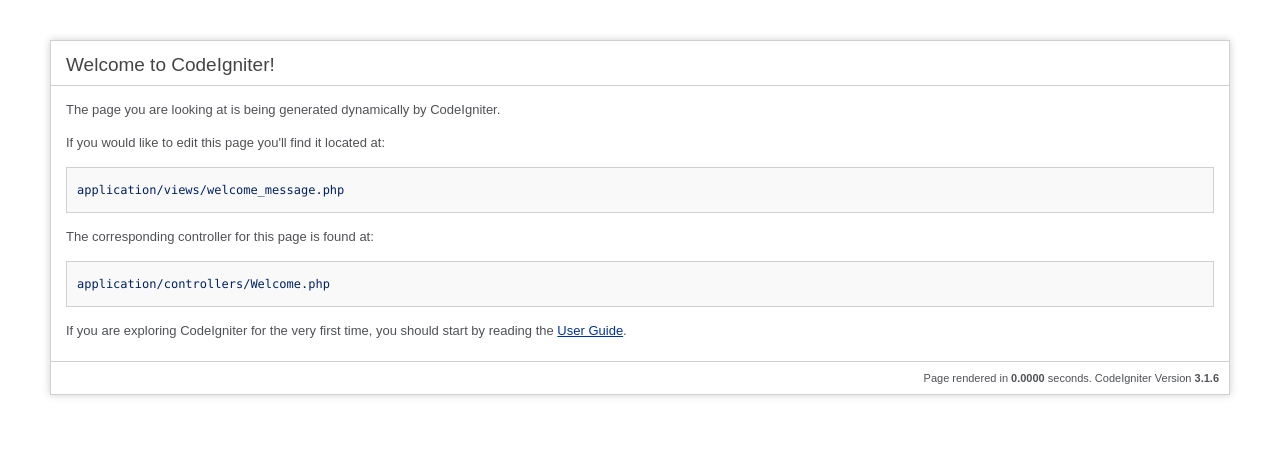
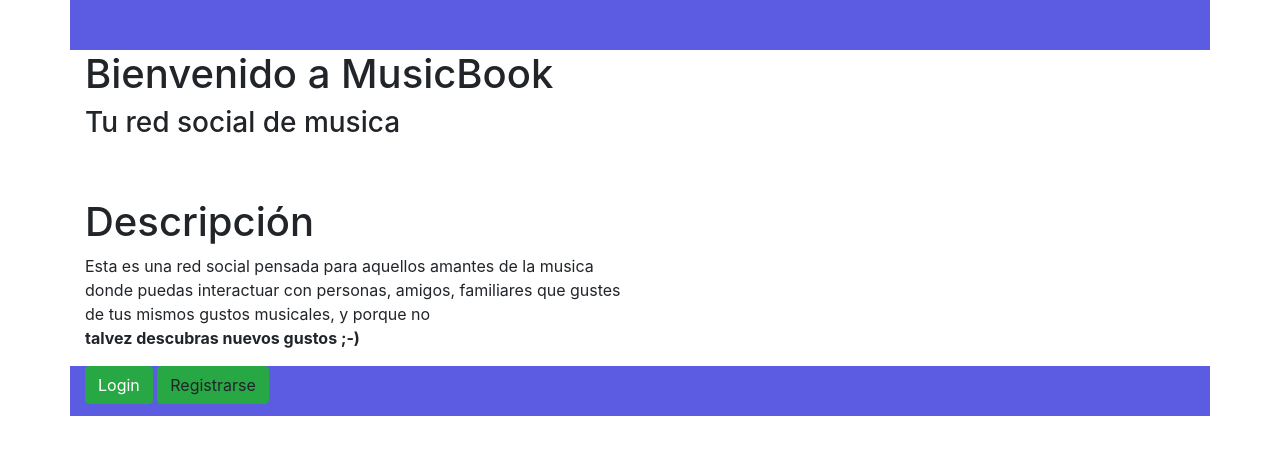
Before and after one commit to Merci13/hackatonPAWeb, a CodeIgniter app: page /database/ in a window 1280 px wide. Shown: the top 455 px of the page. Run offline with CodeIgniter, Linux system fonts and the light colour scheme.

Commit message:
vista del login 1
se agrego la redireccion a la pagina de login

```diff
--- a/musicbook/application/config/autoload.php
+++ b/musicbook/application/config/autoload.php
@@ -89,7 +89,7 @@
 |
 |	$autoload['helper'] = array('url', 'file');
 */
-$autoload['helper'] = array();
+$autoload['helper'] = array('url');
 
 /*
 | -------------------------------------------------------------------
--- a/musicbook/application/config/database.php
+++ b/musicbook/application/config/database.php
@@ -76,9 +76,9 @@
 $db['default'] = array(
 	'dsn'	=> '',
 	'hostname' => 'localhost',
-	'username' => '',
+	'username' => 'root',
 	'password' => '',
-	'database' => '',
+	'database' => 'musickbook',
 	'dbdriver' => 'mysqli',
 	'dbprefix' => '',
 	'pconnect' => FALSE,
--- a/musicbook/application/controllers/Welcome.php
+++ b/musicbook/application/controllers/Welcome.php
@@ -20,6 +20,7 @@
 	 */
 	public function index()
 	{
+
 		$this->load->view('welcome_message');
 	}
 }
--- a/musicbook/application/views/welcome_message.php
+++ b/musicbook/application/views/welcome_message.php
@@ -2,88 +2,49 @@
 defined('BASEPATH') OR exit('No direct script access allowed');
 ?><!DOCTYPE html>
 <html lang="en">
-<head>
-	<meta charset="utf-8">
-	<title>Welcome to CodeIgniter</title>
+	<head>
+		<meta charset="utf-8">
+		<title>Welcome to CodeIgniter</title>
+		<link rel="stylesheet" href="https://maxcdn.bootstrapcdn.com/bootstrap/4.0.0-beta.2/css/bootstrap.min.css" integrity="sha384-PsH8R72JQ3SOdhVi3uxftmaW6Vc51MKb0q5P2rRUpPvrszuE4W1povHYgTpBfshb" crossorigin="anonymous">
+		<script src="https://maxcdn.bootstrapcdn.com/bootstrap/4.0.0-beta.2/js/bootstrap.min.js" integrity="sha384-alpBpkh1PFOepccYVYDB4do5UnbKysX5WZXm3XxPqe5iKTfUKjNkCk9SaVuEZflJ" crossorigin="anonymous"></script>
+	</head>
+	<body>
 
-	<style type="text/css">
+		<div class="container">
+			<div class="row">
+				<div class="col-sm-12 col-md-12 col-lg-12"   style="background-color: #5c5ce2;width: 100%;height: 50px;"">
 
-	::selection { background-color: #E13300; color: white; }
-	::-moz-selection { background-color: #E13300; color: white; }
+				</div>
+			</div>
+		</div>
+		<div class="container">
+			<div class="row">
+				<div class="col-sm-12 col-md-6 col-lg-6" style="padding-bottom:50px">
+					<h1>Bienvenido a MusicBook</h1>
+					<h3>Tu red social de musica</h3>
+				</div>
+			</div>
+		</div>
 
-	body {
-		background-color: #fff;
-		margin: 40px;
-		font: 13px/20px normal Helvetica, Arial, sans-serif;
-		color: #4F5155;
-	}
+		<div class="container">
+			<div class="row">
+				<div class="col-sm-12 col-md-6 col-lg-6">
+					<h1>Descripción</h1>
+					<p>Esta es una red social pensada para aquellos amantes de la musica <br> donde puedas interactuar con personas, amigos, familiares que gustes de tus mismos gustos musicales, y porque no <br> <strong>talvez descubras nuevos gustos ;-) </strong> </p>
+				</div>
+			</div>
+		</div>
 
-	a {
-		color: #003399;
-		background-color: transparent;
-		font-weight: normal;
-	}
+		<div class="container">
+			<div class="row">
+				<div class="col-sm-12 col-md-12 col-lg-12"   style="background-color:#5c5ce2 ;width: 100%;height: 50px;"">
+					<a href="<?php echo base_url()?>user/login.php" class="btn btn-success">Login</a>
+					<a class="btn btn-success">Registrarse</a>
+				</div>
+			</div>
+		</div>
 
-	h1 {
-		color: #444;
-		background-color: transparent;
-		border-bottom: 1px solid #D0D0D0;
-		font-size: 19px;
-		font-weight: normal;
-		margin: 0 0 14px 0;
-		padding: 14px 15px 10px 15px;
-	}
 
-	code {
-		font-family: Consolas, Monaco, Courier New, Courier, monospace;
-		font-size: 12px;
-		background-color: #f9f9f9;
-		border: 1px solid #D0D0D0;
-		color: #002166;
-		display: block;
-		margin: 14px 0 14px 0;
-		padding: 12px 10px 12px 10px;
-	}
 
-	#body {
-		margin: 0 15px 0 15px;
-	}
-
-	p.footer {
-		text-align: right;
-		font-size: 11px;
-		border-top: 1px solid #D0D0D0;
-		line-height: 32px;
-		padding: 0 10px 0 10px;
-		margin: 20px 0 0 0;
-	}
-
-	#container {
-		margin: 10px;
-		border: 1px solid #D0D0D0;
-		box-shadow: 0 0 8px #D0D0D0;
-	}
-	</style>
-</head>
-<body>
-
-<div id="container">
-	<h1>Welcome to CodeIgniter!</h1>
-
-	<div id="body">
-		<p>The page you are looking at is being generated dynamically by CodeIgniter.</p>
-
-		<p>If you would like to edit this page you'll find it located at:</p>
-		<code>application/views/welcome_message.php</code>
-
-		<p>The corresponding controller for this page is found at:</p>
-		<code>application/controllers/Welcome.php</code>
-
-		<p>If you are exploring CodeIgniter for the very first time, you should start by reading the <a href="user_guide/">User Guide</a>.</p>
-	</div>
-
-	<p class="footer">Page rendered in <strong>{elapsed_time}</strong> seconds. <?php echo  (ENVIRONMENT === 'development') ?  'CodeIgniter Version <strong>' . CI_VERSION . '</strong>' : '' ?></p>
-</div>
-
-</body>
+	</body>
 </html>
```
Also changed, not shown: musicbook/application/views/user/login.php (added).
